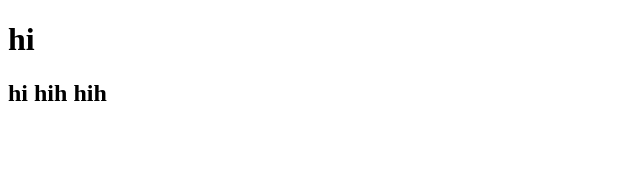
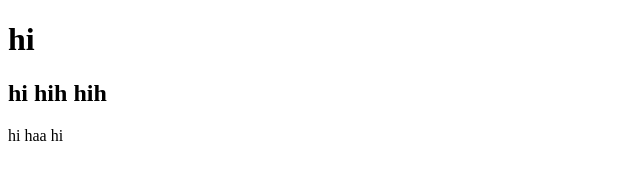
Before and after one commit to awesomesmit/git-test, a plain HTML site: page index.html in a window 1280 px wide. Shown: the full height of the page, 0-640 px from the left. Drawn offline with Linux system fonts and the light colour scheme.

Commit message:
third commit

```diff
--- a/index.html
+++ b/index.html
@@ -7,5 +7,6 @@
     <body>
     <h1>hi</h1>
         <h2>hi hih hih</h2>
+        <p>hi haa hi</p>
     </body>
 </html>
```
